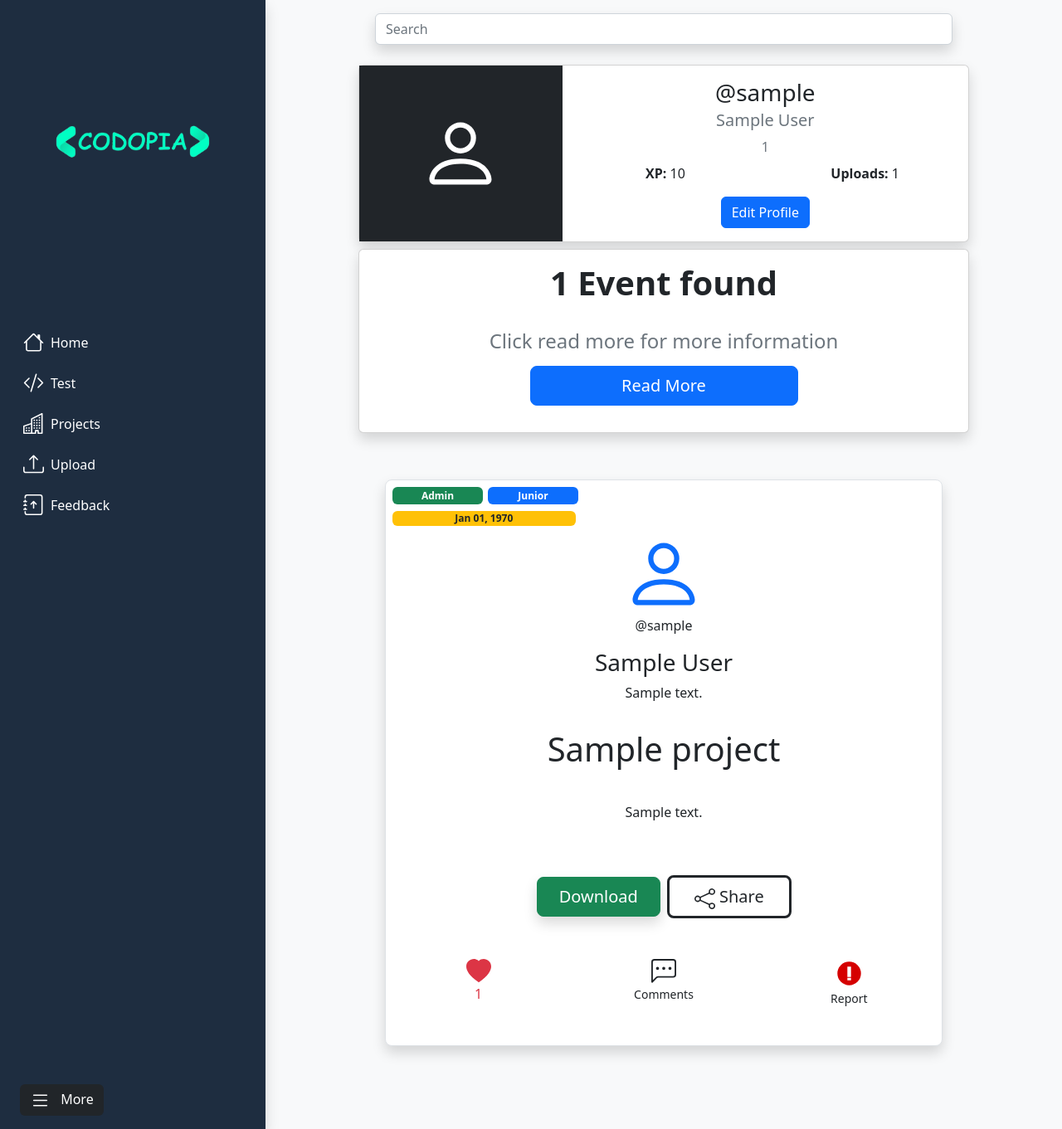
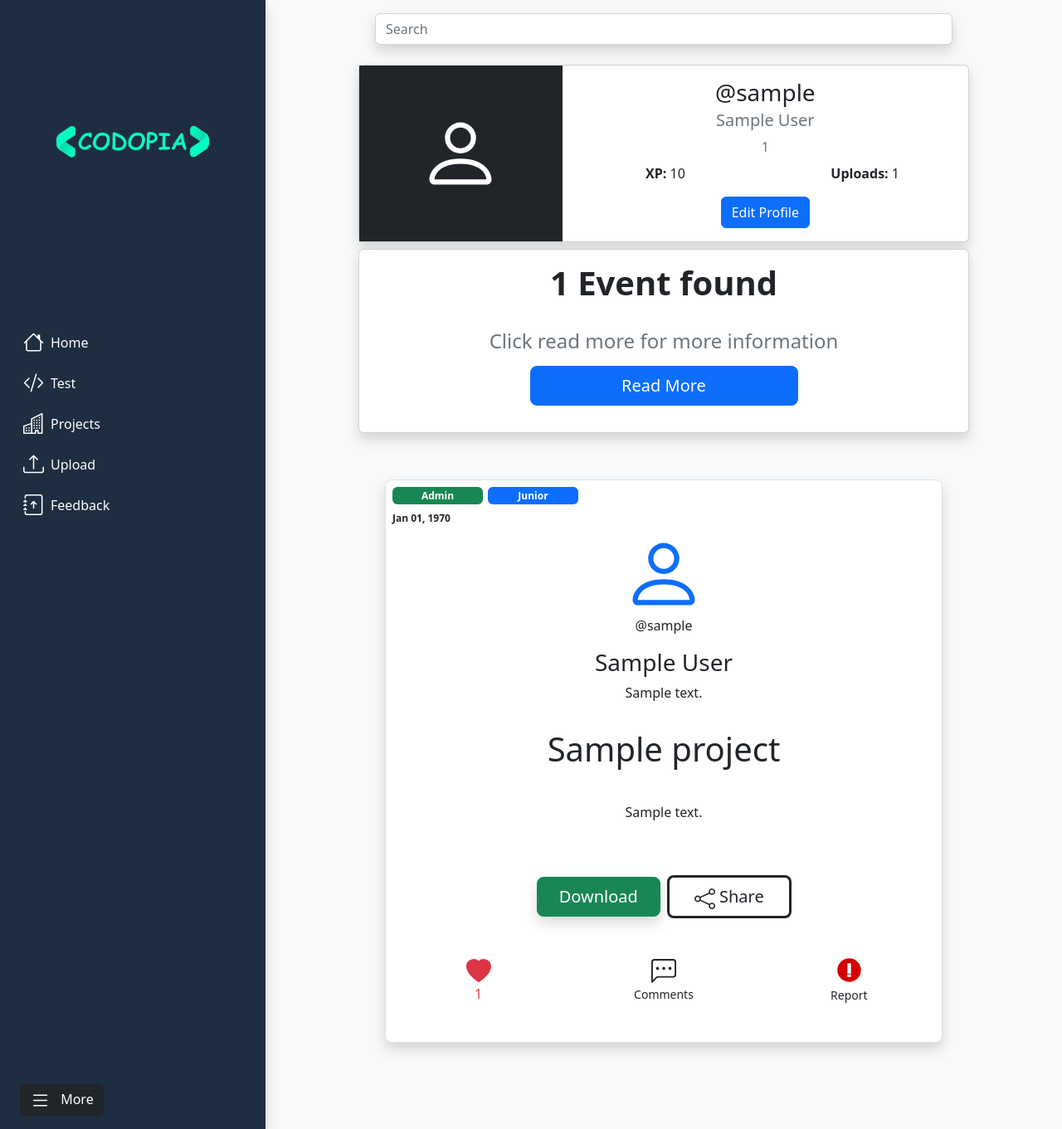
Before and after one commit to guesswho-jr/codopia, a PHP site: page /dashboard/ in a window 1280 px wide. Shown: the whole page at 83% size. Run offline with PHP 8.4, Linux system fonts and the light colour scheme; the visitor is signed in with stand-in values (Sample User, id 1); tables that the repository leaves empty hold one stand-in row (values such as "Sample post"); some libraries are stand-ins or nearby versions.

Commit message:
A small detail change such as padding

```diff
--- a/dashboard/index.php
+++ b/dashboard/index.php
@@ -245,7 +245,7 @@ $resultForThePointsAndUploads = $resultForThePointsAndUploads[0];
                       <div class='badge $badgeColor col-3 col-sm-2 col-xs-3 d-flex justify-content-center align-items-center' style='margin-right: 6px'>$badgeName</div>
                     </div>
                     <div class='row d-flex ps-2 pt-2'>
-                      <div class='col-md-4 col-sm-4 col-6 fw-bold text-dark bg-warning rounded-2 text-center' style='font-size: 0.75rem;'><span class='small-date-360'>{$projectTime}</span></div>
+                      <div class='col-md-4 col-sm-4 col-6 fw-bold text-dark p-0 rounded-2' style='font-size: 0.75rem;'><span class='small-date-360'>{$projectTime}</span></div>
                     </div>
                     <div class='text-center p-2'>
                       <a href='profile.php?id={$eachProjects['user_id']}' class='nav-link'>
@@ -304,7 +304,7 @@ $resultForThePointsAndUploads = $resultForThePointsAndUploads[0];
                       </div>
 
                       <div class='col-4 p-0 text-center'>
-                        <button class='btn btn-transparent text-dark p-2'>
+                        <button class='btn btn-transparent text-dark p-2 pt-1'>
                           <img src='/imgs/exclamation.svg' width='35' height='35'>
                           <br>
                           <span class='small'>Report</span>
```
